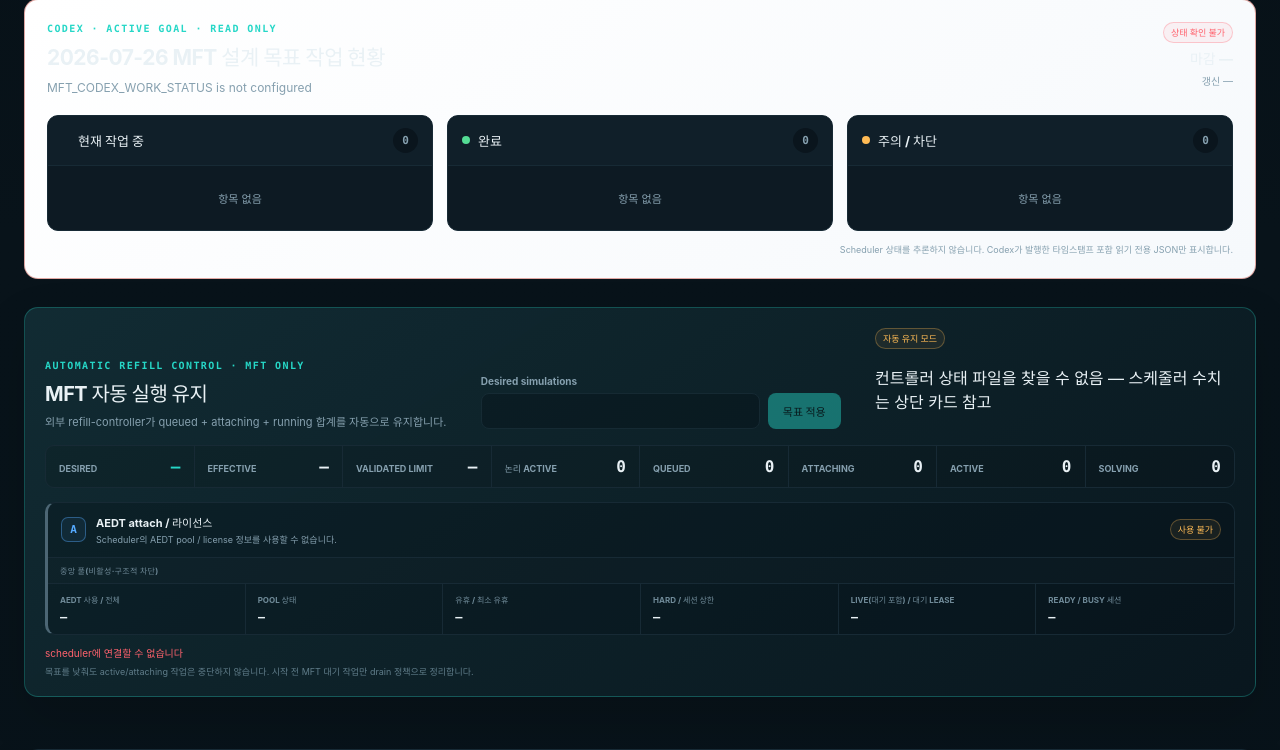
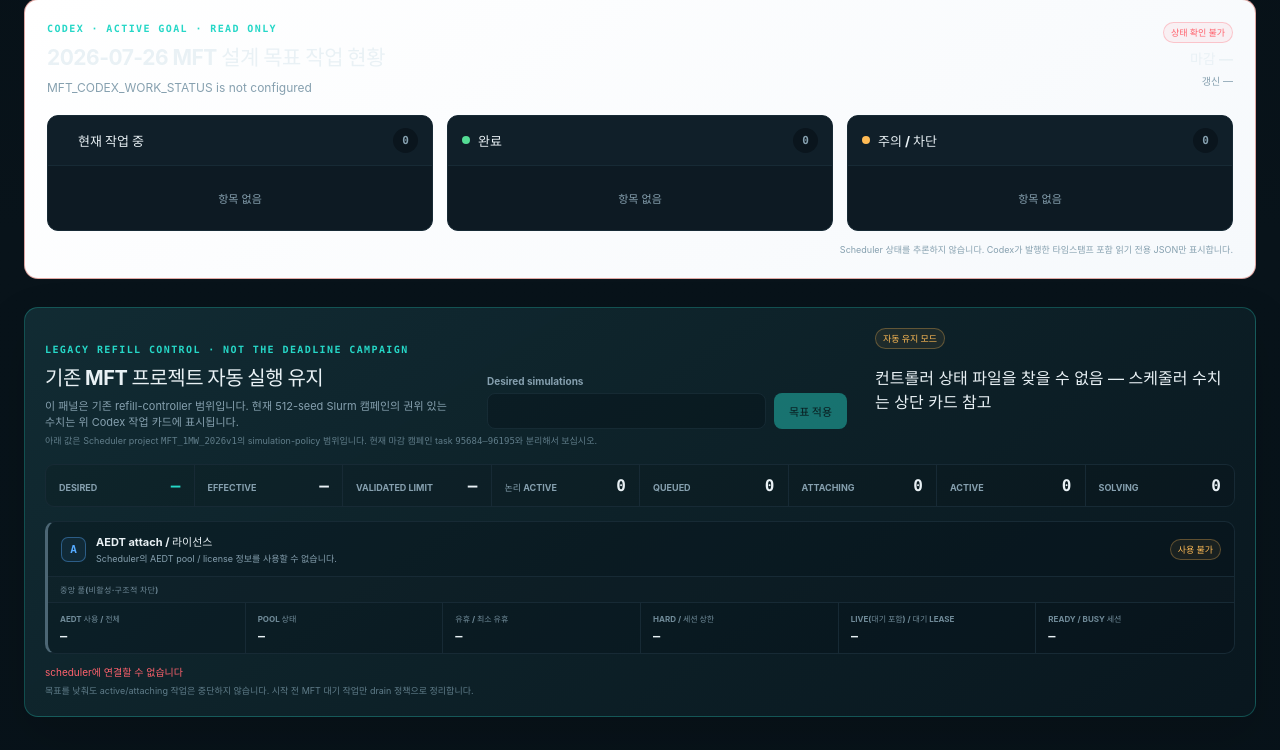
Before and after one commit to Schwalbe262/MFT_1MW_2026, a FastAPI app: page / in a window 1280 px wide. Shown: the part 280-1030 px from the top of the page. Run offline with FastAPI, Linux system fonts and the light colour scheme; data that the repository does not hold is empty.

Commit message:
fix(monitor): distinguish deadline Slurm campaign

```diff
--- a/regression_260707/monitoring/static/app.js
+++ b/regression_260707/monitoring/static/app.js
@@ -1339,13 +1339,13 @@
     $("#refill-controller-status").classList.toggle("hidden", policySupported);
     $("#parallel-target-status").classList.remove("hidden");
     $("#parallel-control-note").classList.remove("hidden");
-    setText("#parallel-control-eyebrow", policySupported ? "DURABLE SIMULATION POLICY · MFT ONLY" : "AUTOMATIC REFILL CONTROL · MFT ONLY");
-    setText("#parallel-control-title", policySupported ? "MFT 병렬 실행 목표" : "MFT 자동 실행 유지");
+    setText("#parallel-control-eyebrow", policySupported ? "LEGACY PROJECT POLICY · NOT THE DEADLINE CAMPAIGN" : "LEGACY REFILL CONTROL · NOT THE DEADLINE CAMPAIGN");
+    setText("#parallel-control-title", policySupported ? "기존 MFT 프로젝트 병렬 정책" : "기존 MFT 프로젝트 자동 실행 유지");
     setText(
       "#parallel-control-description",
       policySupported
-        ? "attaching + active 수를 desired 목표로 유지합니다. queued admission은 별도로 표시하며 IPMSM에는 적용하지 않습니다."
-        : "외부 refill-controller가 queued + attaching + running 합계를 자동으로 유지합니다.",
+        ? "이 0은 현재 512-seed Slurm 캠페인의 job 수가 아닙니다. 이 패널은 MFT_1MW_2026v1 simulation-policy만 표시하며, 현재 캠페인의 권위 있는 수치는 위 Codex 작업 카드에 표시됩니다."
+        : "이 패널은 기존 refill-controller 범위입니다. 현재 512-seed Slurm 캠페인의 권위 있는 수치는 위 Codex 작업 카드에 표시됩니다.",
     );
     if (!policySupported) renderRefillController(refillController);
     const input = $("#parallel-target-input");
--- a/regression_260707/monitoring/templates/index.html
+++ b/regression_260707/monitoring/templates/index.html
@@ -5,7 +5,7 @@
   <meta name="viewport" content="width=device-width, initial-scale=1">
   <meta name="color-scheme" content="dark">
   <title>{{ title }}</title>
-  <link rel="stylesheet" href="{{ url_for('static', path='/app.css') }}?v=20260724-codex-work-v1">
+  <link rel="stylesheet" href="{{ url_for('static', path='/app.css') }}?v=20260725-campaign-scope-v2">
 </head>
 <body data-refresh-seconds="{{ refresh_seconds }}">
   <header class="topbar">
@@ -65,9 +65,9 @@
     <section class="parallel-control-panel" aria-labelledby="parallel-control-title">
       <div class="parallel-control-heading">
         <div>
-          <p id="parallel-control-eyebrow" class="eyebrow">DURABLE SIMULATION POLICY · MFT ONLY</p>
-          <h2 id="parallel-control-title">MFT 병렬 실행 목표</h2>
-          <p id="parallel-control-description">Scheduler의 versioned desired/effective 정책을 확인하는 중입니다.</p>
+          <p id="parallel-control-eyebrow" class="eyebrow">LEGACY PROJECT POLICY · NOT THE DEADLINE CAMPAIGN</p>
+          <h2 id="parallel-control-title">기존 MFT 프로젝트 병렬 정책</h2>
+          <p id="parallel-control-description">이 패널의 0은 현재 512-seed Slurm 캠페인의 제출·실행 수가 아닙니다. 현재 캠페인의 권위 있는 수치는 위 Codex 작업 카드에 표시됩니다.</p>
         </div>
         <form id="parallel-target-form" class="parallel-target-form" autocomplete="off">
           <label for="parallel-target-input">Desired simulations</label>
@@ -87,7 +87,8 @@
           </dl>
         </div>
       </div>
-      <div class="parallel-live-grid" aria-label="MFT 실시간 작업 상태">
+      <p class="parallel-control-note">아래 값은 Scheduler project <code>MFT_1MW_2026v1</code>의 simulation-policy 범위입니다. 현재 마감 캠페인 task <code>95684–96195</code>와 분리해서 보십시오.</p>
+      <div class="parallel-live-grid" aria-label="기존 MFT 프로젝트 정책 상태">
         <div><span>Desired</span><strong id="parallel-current-target">—</strong></div>
         <div><span>Effective</span><strong id="parallel-effective-target">—</strong></div>
         <div><span>Validated limit</span><strong id="parallel-validated-limit">—</strong></div>
@@ -443,6 +444,6 @@
   </dialog>
 
   <div id="loading-indicator" class="loading-indicator" aria-hidden="true"></div>
-  <script src="{{ url_for('static', path='/app.js') }}?v=20260724-codex-work-v1" defer></script>
+  <script src="{{ url_for('static', path='/app.js') }}?v=20260725-campaign-scope-v2" defer></script>
 </body>
 </html>
```
Also changed, not shown: regression_260707/monitoring/tests/test_app.py (+7 -3 lines).
